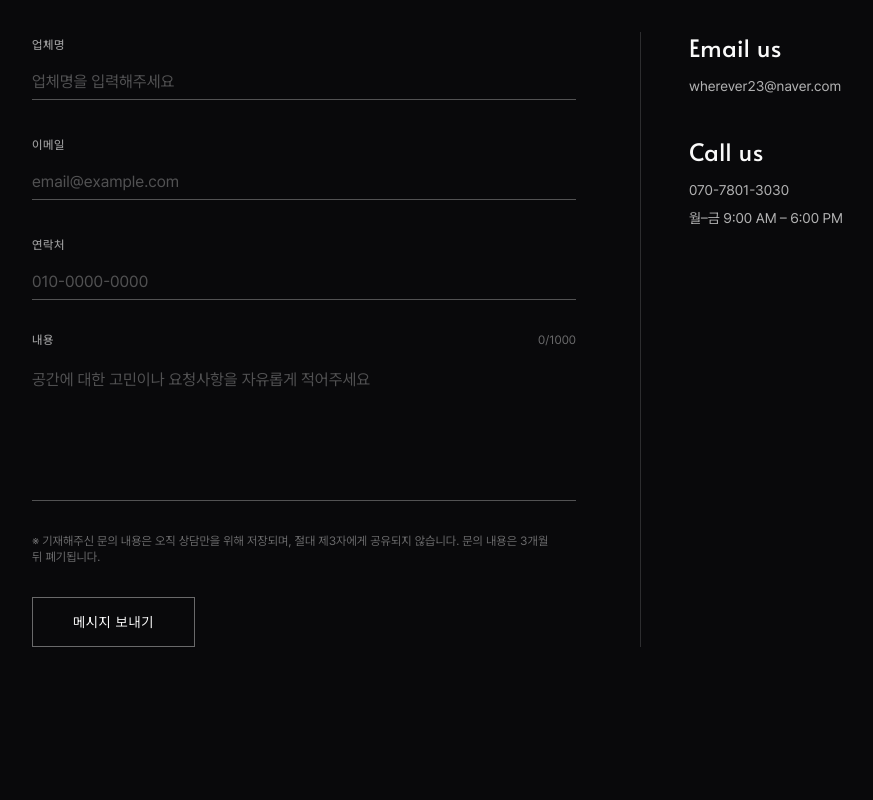
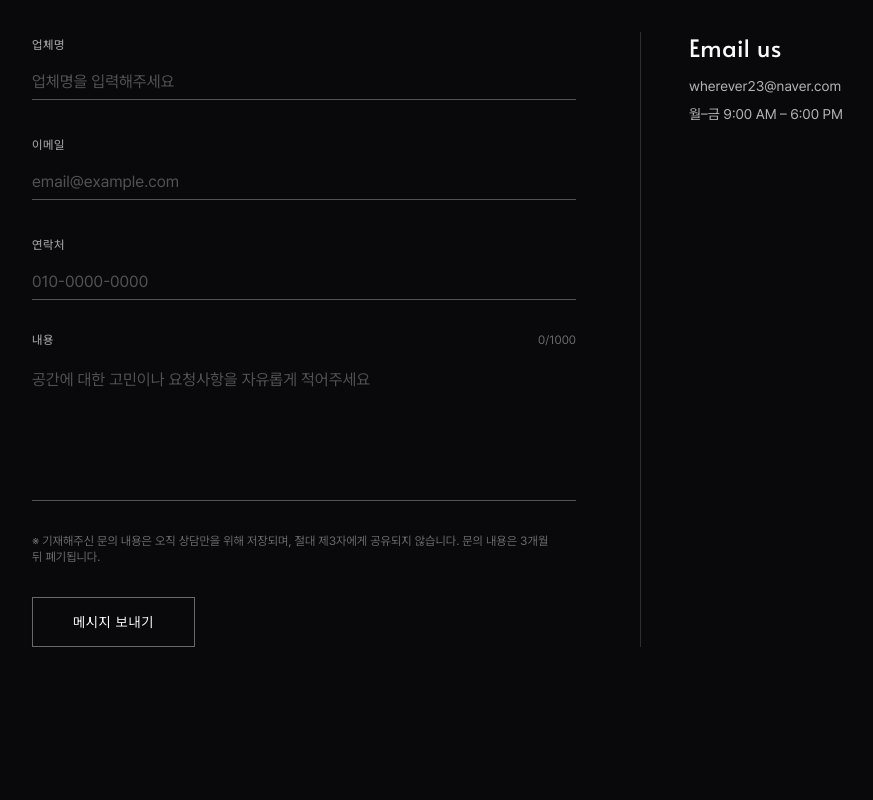
Before and after one commit to kihyeoon/where-ever, a Next.js app: page / in a window 1280 px wide. Shown: the part 1420-2220 px from the top of the page, without its empty margins (144-1017 px from the left). Built offline with nearby package versions, Linux system fonts and the light colour scheme; no server answers.

Commit message:
refactor(contact): Call us 블록 및 푸터 전화번호 제거

```diff
--- a/src/components/common/footer/footer.tsx
+++ b/src/components/common/footer/footer.tsx
@@ -19,7 +19,6 @@ export default function Footer() {
               {/* <p>대표이사 : 정원령</p> */}
               <p>통신판매업 신고번호 : 2024-서울양천-1301</p>
               <p>주소 : 서울특별시 양천구 중앙로48길 10</p>
-              <p>전화번호 : 070-7801-3030</p>
               <p>
                 이메일 :
                 <a href="mailto:wherever23@naver.com">wherever23@naver.com</a>
--- a/src/components/home/contact-section.tsx
+++ b/src/components/home/contact-section.tsx
@@ -57,18 +57,6 @@ export default function ContactSection() {
             >
               wherever23@naver.com
             </a>
-          </div>
-
-          <div>
-            <h3 className="font-[family-name:var(--font-alata)] text-2xl tracking-wide">
-              Call us
-            </h3>
-            <a
-              href="tel:070-7801-3030"
-              className="mt-3 block text-sm text-foreground/70 transition-colors hover:text-foreground"
-            >
-              070-7801-3030
-            </a>
             <p className="mt-2 text-sm text-foreground/70">
               월–금 9:00 AM – 6:00 PM
             </p>
```
